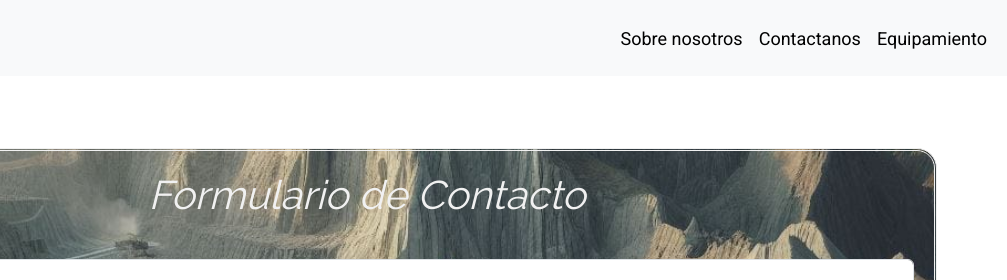
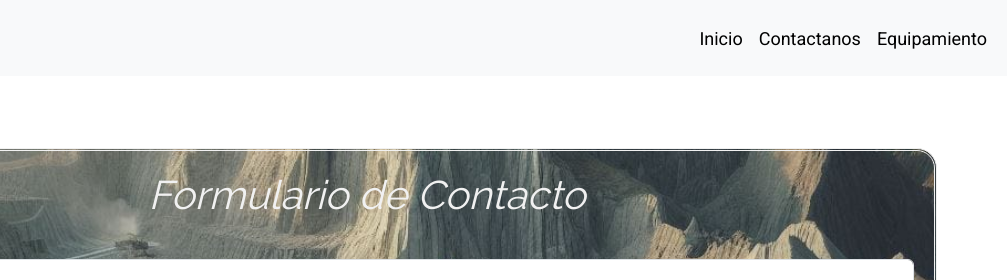
Before and after one commit to ArnaldoVidela/ArnaldoVidela.github.io, a plain HTML site: page formulario.html in a window 1280 px wide. Shown: the top 280 px of the page, 273-1280 px from the left. Drawn offline with nearby package versions, Linux system fonts and the light colour scheme.

Commit message:
Update formulario.html

```diff
--- a/formulario.html
+++ b/formulario.html
@@ -30,7 +30,7 @@
           <div class="collapse navbar-collapse" id="navbarNav" style="justify-content:end;">
               <ul class="navbar-nav ml-auto" style="justify-content:end;" >
                   <li class="nav-item">
-                      <a class="nav-link" aria-current="page" href="#Sobre">Sobre nosotros</a>
+                      <a class="nav-link" aria-current="page" href="index.html">Inicio</a>
                   </li>
                   <li class="nav-item">
                       <a class="nav-link" href="formulario.html">Contactanos</a>
```
